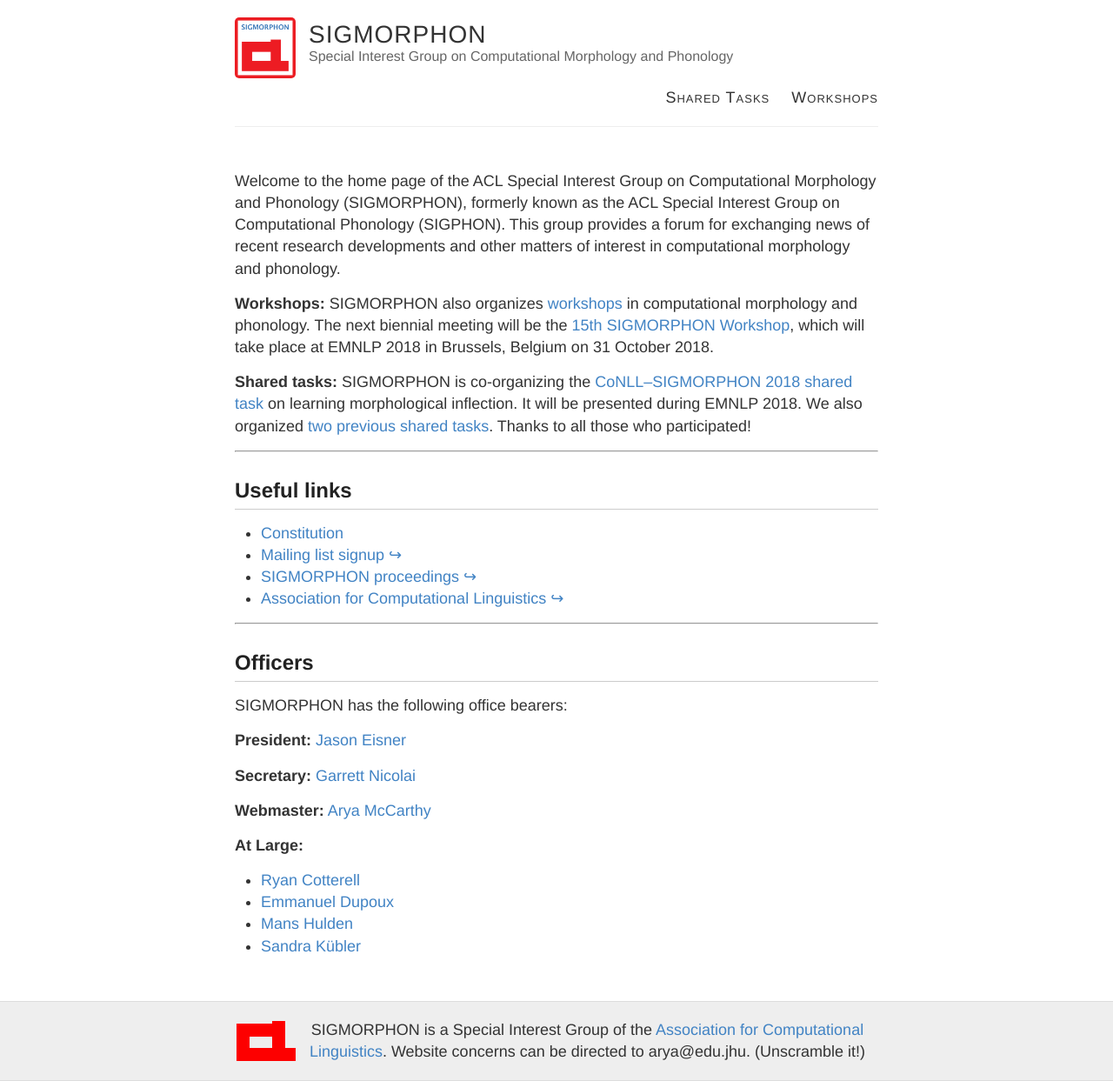
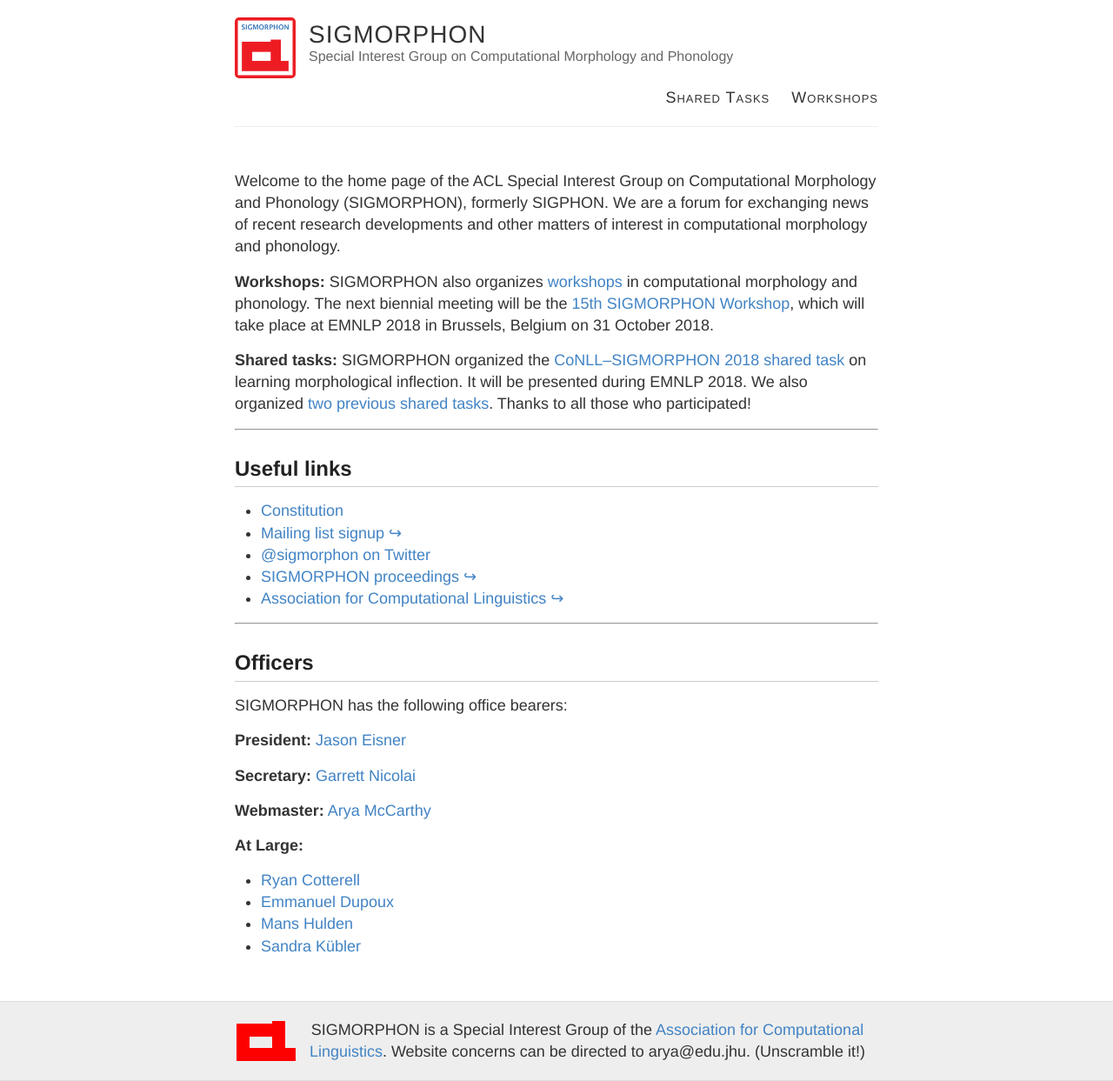
Before and after one commit to sigmorphon/sigmorphon.github.io, a Jekyll site: the page built from index.md, in a window 1280 px wide. Shown: the whole page at 87% size. Built offline with Jekyll 4.4.1, drawn with Linux system fonts in a browser that asks for light colours.

Commit message:
Shared task is over

```diff
--- a/index.md
+++ b/index.md
@@ -2,11 +2,11 @@
 layout: default
 ---
 
-Welcome to the home page of the ACL Special Interest Group on Computational Morphology and Phonology (SIGMORPHON), formerly known as the ACL Special Interest Group on Computational Phonology (SIGPHON). This group provides a forum for exchanging news of recent research developments and other matters of interest in computational morphology and phonology.
+Welcome to the home page of the ACL Special Interest Group on Computational Morphology and Phonology (SIGMORPHON), formerly SIGPHON. We are a forum for exchanging news of recent research developments and other matters of interest in computational morphology and phonology.
 
 **Workshops:** SIGMORPHON also organizes [workshops]({{ "/workshops" | absolute_url }}) in computational morphology and phonology. The next biennial meeting will be the [15th SIGMORPHON Workshop]({{ "/workshops/2018" | absolute_url }}), which will take place at EMNLP 2018 in Brussels, Belgium on 31 October 2018.
 
-**Shared tasks:** SIGMORPHON is co-organizing the [CoNLL–SIGMORPHON 2018 shared task](sharedtasks/2018) on learning morphological inflection. It will be presented during EMNLP 2018. We also organized [two previous shared tasks]({{ "/sharedtasks" | absolute_url }}). Thanks to all those who participated!
+**Shared tasks:** SIGMORPHON organized the [CoNLL–SIGMORPHON 2018 shared task](sharedtasks/2018) on learning morphological inflection. It will be presented during EMNLP 2018. We also organized [two previous shared tasks]({{ "/sharedtasks" | absolute_url }}). Thanks to all those who participated!
 
 ---
 
@@ -14,6 +14,7 @@
 
 - [Constitution](constitution/)
 - [Mailing list signup ↪](http://mailman.clsp.jhu.edu/mailman/listinfo/sigmorphon)
+- [@sigmorphon on Twitter](https://twitter.com/sigmorphon)
 - [SIGMORPHON proceedings ↪](http://aclweb.org/anthology/sigmorphon.html)
 - [Association for Computational Linguistics ↪](https://www.aclweb.org/portal/)
 
```
